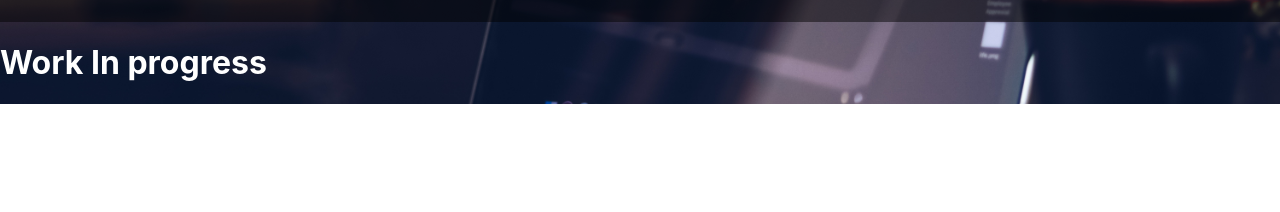
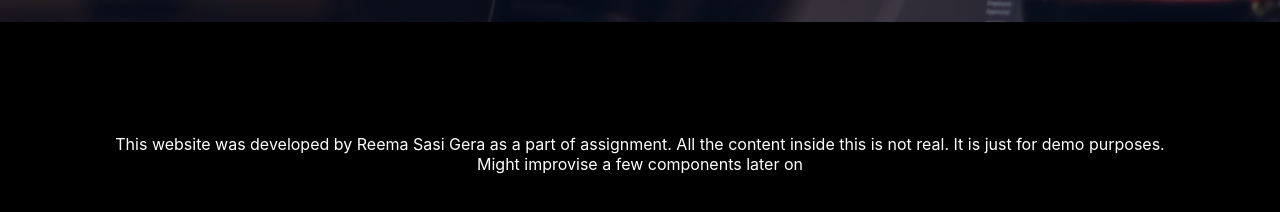
Before and after one commit to reemagera/dzynfox-assignment, a Next.js app: page / in a window 1280 px wide. Shown: the part 7306-7518 px from the top of the page. Before the commit the page ends 7410 px from the top, so only its background shows below. Built offline with nearby package versions, Linux system fonts and the light colour scheme.

Commit message:
added a disclaimer at bottom of page

```diff
--- /dev/null
+++ b/pages/footbanner.js
@@ -0,0 +1,12 @@
+import styles from './footbanner.module.css'
+export default function FootBanner(){
+    return(
+        <div className={styles.bigcontainer}>
+            <p>
+                This website was developed by Reema Sasi Gera as a part of assignment. All the content inside this is not real.
+                It is just for demo purposes.
+                Might improvise a few components later on
+            </p>
+        </div>
+    )
+}
--- /dev/null
+++ b/pages/footbanner.module.css
@@ -0,0 +1,5 @@
+.bigcontainer{
+        text-align: center;
+        padding: 6rem;
+        background-color: black;
+}
--- a/pages/index.js
+++ b/pages/index.js
@@ -3,6 +3,7 @@ import NavBar from "../components/navigation"
 import WelcomeMsg from "../components/welcome"
 import About from "./about"
 import Contact from "./contact"
+import FootBanner from "./footbanner"
 import MyProject from "./project"
 import Projects from "./projects"
 export default function Home(){
@@ -20,7 +21,8 @@ export default function Home(){
             <div id="project"><MyProject></MyProject></div>
             <div id="projects"><Projects></Projects></div>
             <div id="contact"><Contact/></div>
-            <h1>Work In progress</h1>
+            <FootBanner></FootBanner>
+            {/* <h1>Work In progress</h1> */}
         </>
     )
 }
```
